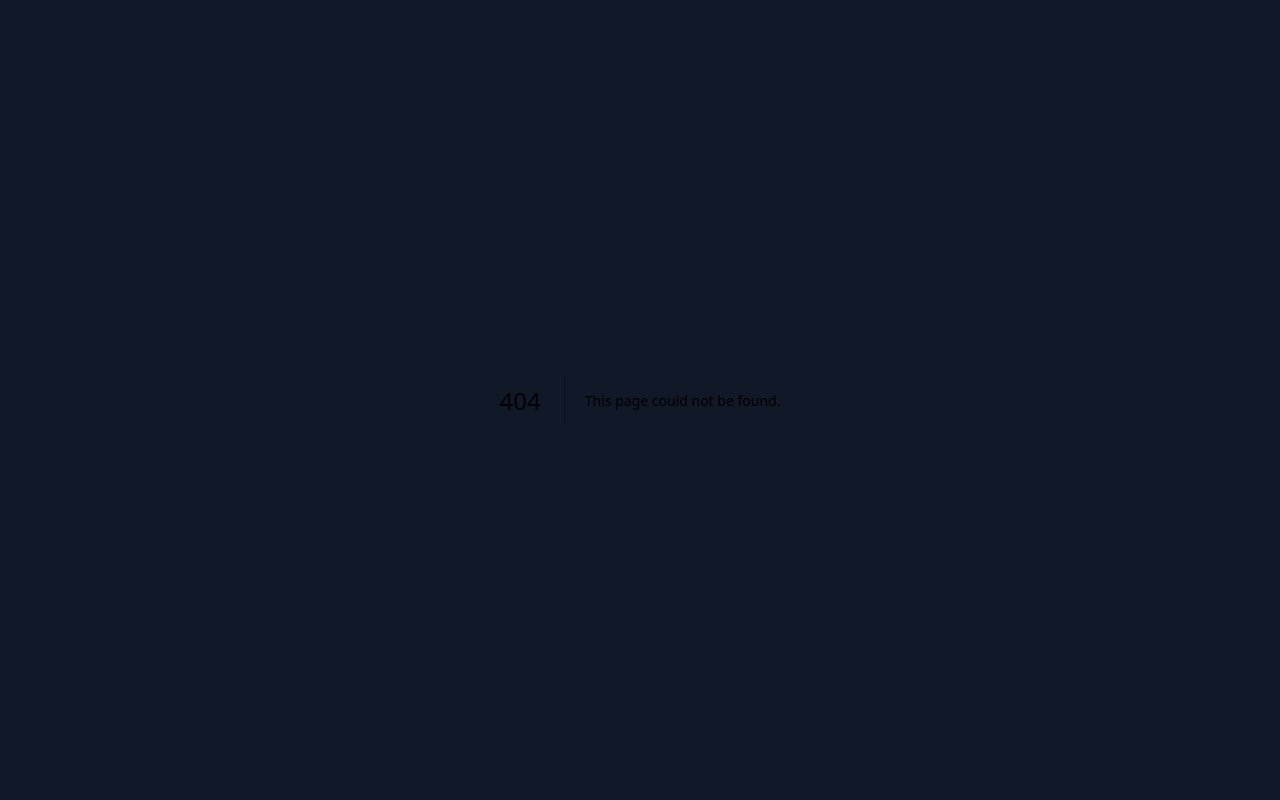
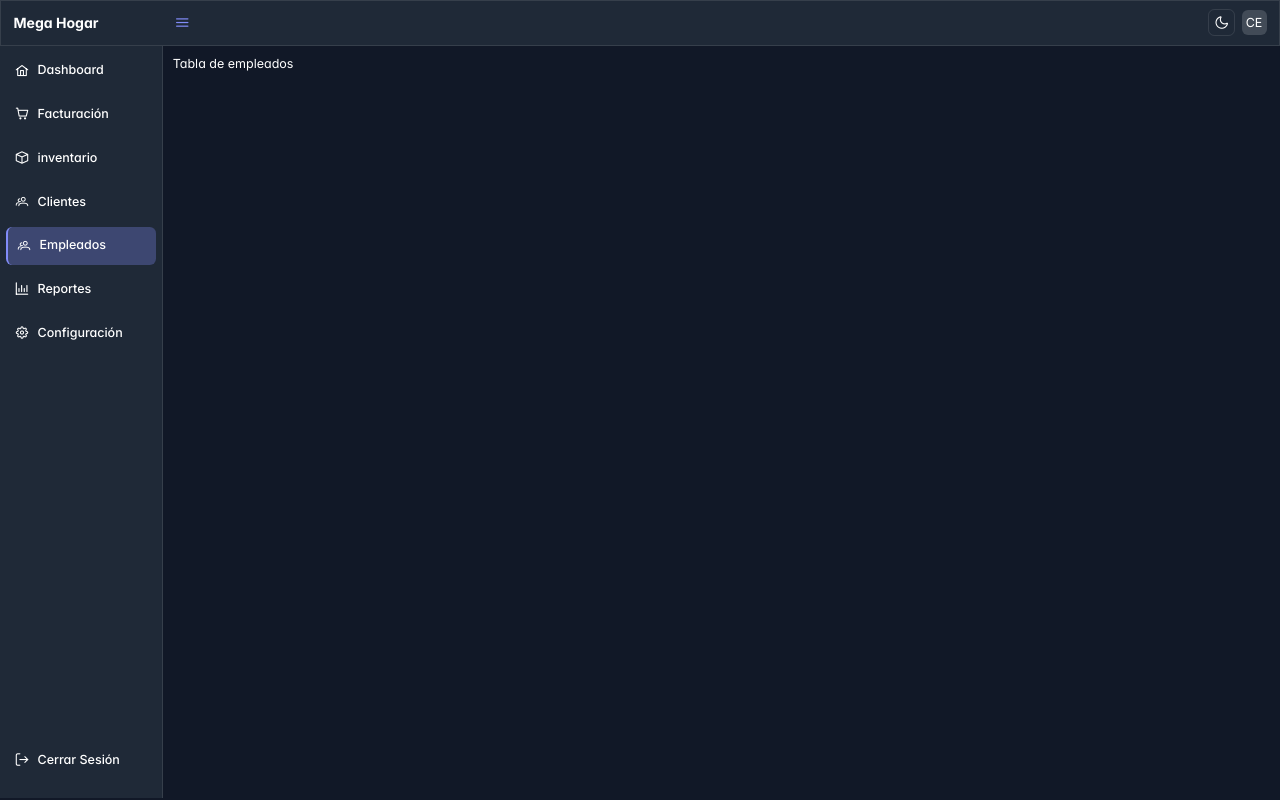
Before and after one commit to cesaredm/tesis, a Next.js app: page /work/empleados in a window 1280 px wide. Before the commit this address had no page. Built offline with nearby package versions, Linux system fonts and the light colour scheme; no server answers; a web font is replaced by a local one.

Commit message:
Comenzando a trabajar en Empleados

```diff
--- /dev/null
+++ b/src/app/work/empleados/page.tsx
@@ -0,0 +1,9 @@
+import { TablaEmpleados } from "@/components/empleados/TablaEmpleados";
+
+export default function PageListaEmpleados() {
+  return (
+    <div>
+      <TablaEmpleados />
+    </div>
+  );
+}
--- a/src/components/PrimeReactProvider.tsx
+++ b/src/components/PrimeReactProvider.tsx
@@ -3,8 +3,8 @@ import { addLocale, APIOptions, PrimeReactProvider } from "primereact/api";
 import { es } from "@/utils/esLocale";
 
 export default function PrimeProvider({
-                                        children,
-                                      }: {
+  children,
+}: {
   children: React.ReactNode;
 }) {
   addLocale("es", es);
--- /dev/null
+++ b/src/components/empleados/FormEmpleado.tsx
@@ -0,0 +1,4 @@
+'use client'
+export function FormEmpleado() {
+  return <div>Formulario de empleados</div>;
+}
--- /dev/null
+++ b/src/components/empleados/TablaEmpleados.tsx
@@ -0,0 +1,4 @@
+'use client'
+export function TablaEmpleados() {
+  return <div>Tabla de empleados</div>;
+}
--- a/src/components/navegacion/MenuNav.tsx
+++ b/src/components/navegacion/MenuNav.tsx
@@ -28,6 +28,7 @@ export function MenuNav({ className, isStatic = false, children }: MenuNavProps)
     },
     { label: "inventario", icon: "pi pi-box", href: "/work/inventario" },
     { label: "Clientes", icon: "pi pi-users", href: "/work/clientes" },
+    { label: "Empleados", icon: "pi pi-users", href: "/work/empleados" },
     { label: "Reportes", icon: "pi pi-chart-bar", href: "/work/reportes" },
     { label: "Configuración", icon: "pi pi-cog", href: "/work/configuracion" },
   ];
```
Also changed, not shown: src/app/work/empleados/crear/page.tsx (added).
